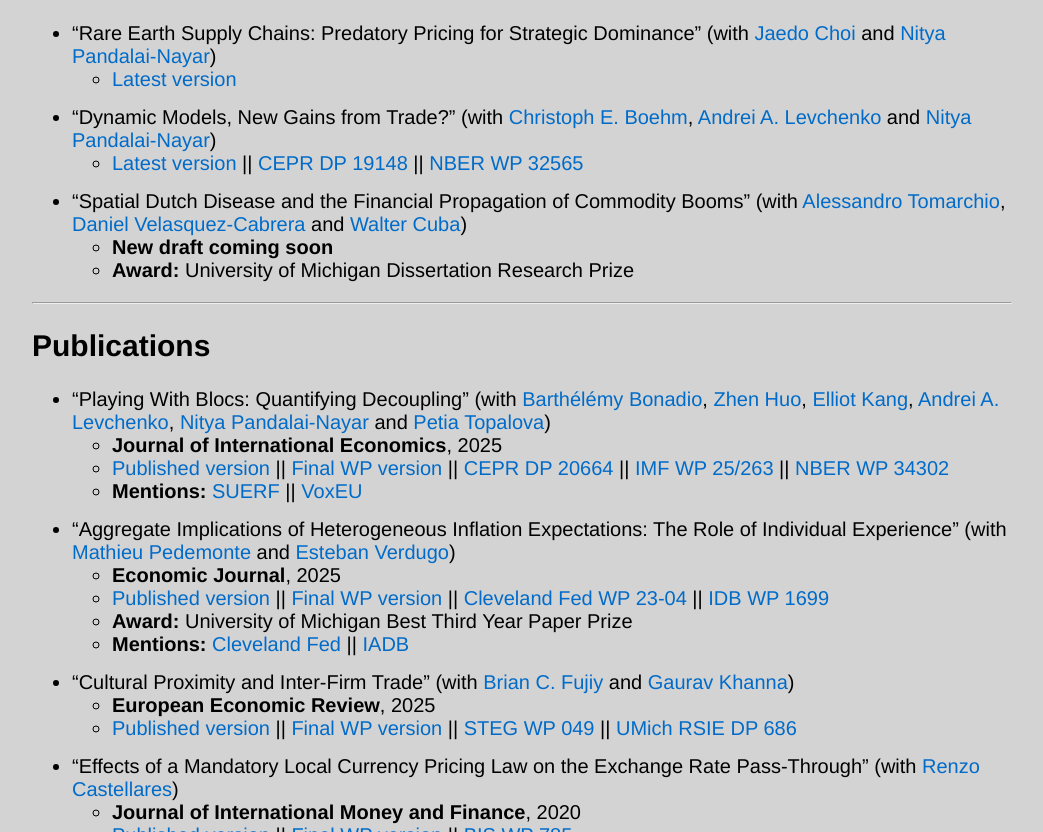
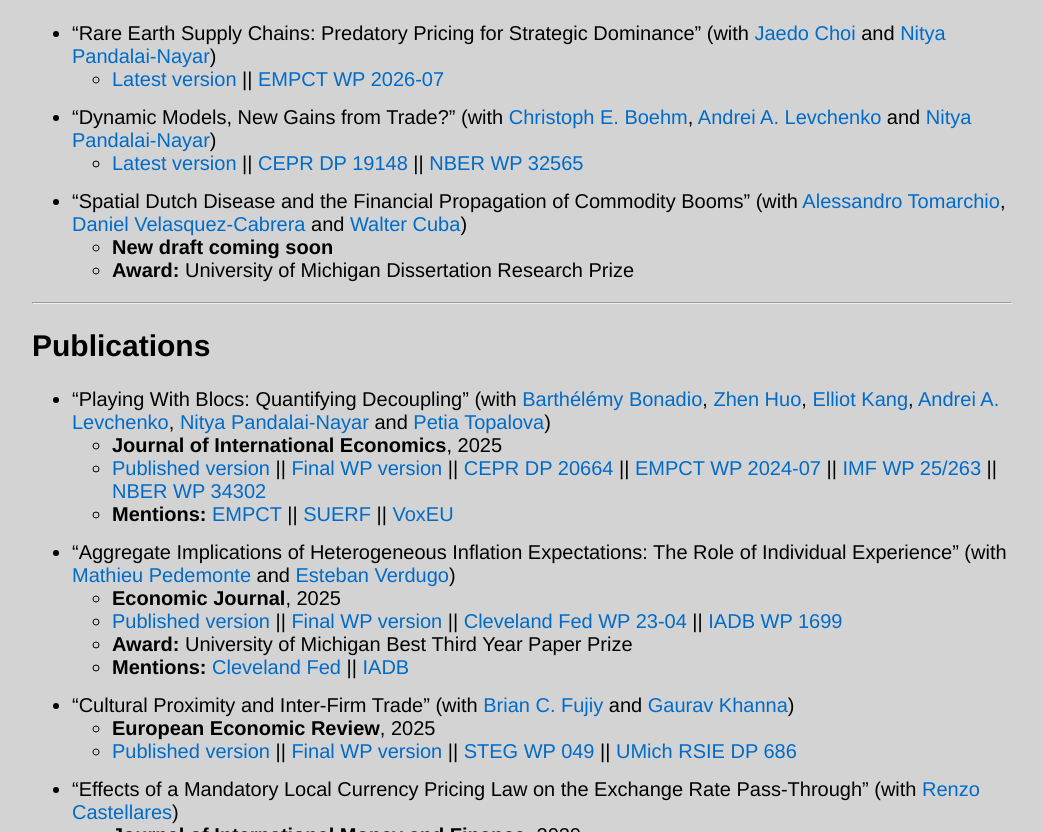
Before and after one commit to hiroshitoma/hiroshitoma.github.io, a plain HTML site: page index.html in a window 1280 px wide. Shown: the part 517-1349 px from the top of the page, without its empty margins (118-1161 px from the left). Drawn offline with Linux system fonts and the light colour scheme.

Commit message:
Update index.html

```diff
--- a/index.html
+++ b/index.html
@@ -89,7 +89,7 @@
 
                 <li>&ldquo;Rare Earth Supply Chains: Predatory Pricing for Strategic Dominance&rdquo; (with <a href="https://www.jaedochoi.com/">Jaedo Choi</a> and <a href="https://sites.google.com/site/nityapandalainayar/home?authuser=1">Nitya Pandalai-Nayar</a>)
                 <ul>
-                    <li><a href="https://docs.google.com/viewer?url=https://raw.githubusercontent.com/hiroshitoma/hiroshitoma.github.io/main/pdfs/CPT_Rare_Earth.pdf">Latest version</a></li>
+                    <li><a href="https://docs.google.com/viewer?url=https://raw.githubusercontent.com/hiroshitoma/hiroshitoma.github.io/main/pdfs/CPT_Rare_Earth.pdf">Latest version</a> || <a href="https://sites.utexas.edu/macro/2026/09/10/rare-earth-supply-chains-predatory-pricing-for-strategic-dominance/">EMPCT WP 2026-07</a></li>
                 </ul></li>
 
 
@@ -131,14 +131,14 @@ of Commodity Booms&rdquo; (with <a href="https://lsa.umich.edu/econ/people/phd-s
 		<li>&ldquo;Playing With Blocs: Quantifying Decoupling&rdquo; (with <a href="https://sites.google.com/view/bbonadio/home">Barthélémy Bonadio</a>, <a href="https://zhenhuo.weebly.com/">Zhen Huo</a>, <a href="https://sites.google.com/view/elliotkang">Elliot Kang</a>, <a href="https://alevchenko.com/">Andrei A. Levchenko</a>, <a href="https://sites.google.com/site/nityapandalainayar/home?authuser=1">Nitya Pandalai-Nayar</a> and <a href="https://www.imf.org/en/Research/Researcher-CV/Author/Topalova-Petia?AuthID=331#Background">Petia Topalova</a>)
                 <ul>
 		<li><strong>Journal of International Economics</strong>, 2025</li>
-                    <li><a href="https://www.sciencedirect.com/science/article/pii/S0022199625001618">Published version</a> || <a href="https://docs.google.com/viewer?url=https://raw.githubusercontent.com/hiroshitoma/hiroshitoma.github.io/main/pdfs/BHKLPTT_Decoupling.pdf">Final WP version</a> || <a href="https://cepr.org/publications/dp20664">CEPR DP 20664</a> || <a href="https://www.elibrary.imf.org/view/journals/001/2025/263/001.2025.issue-263-en.xml">IMF WP 25/263</a> || <a href="https://www.nber.org/papers/w34302">NBER WP 34302</a></li>
-                    <li><strong>Mentions:</strong> <a href="https://www.suerf.org/publications/suerf-policy-notes-and-briefs/decoupling-without-de-globalisation-the-new-geography-of-trade-blocs/">SUERF</a> || <a href="https://cepr.org/voxeu/columns/decoupling-without-deglobalisation-new-geography-trade-blocs">VoxEU</a></li>
+                    <li><a href="https://www.sciencedirect.com/science/article/pii/S0022199625001618">Published version</a> || <a href="https://docs.google.com/viewer?url=https://raw.githubusercontent.com/hiroshitoma/hiroshitoma.github.io/main/pdfs/BHKLPTT_Decoupling.pdf">Final WP version</a> || <a href="https://cepr.org/publications/dp20664">CEPR DP 20664</a> || <a href="https://sites.utexas.edu/macro/2024/10/25/playing-with-blocs-quantifying-decoupling/">EMPCT WP 2024-07</a> || <a href="https://www.elibrary.imf.org/view/journals/001/2025/263/001.2025.issue-263-en.xml">IMF WP 25/263</a> || <a href="https://www.nber.org/papers/w34302">NBER WP 34302</a></li>
+                    <li><strong>Mentions:</strong> <a href="https://sites.utexas.edu/macro/2025/04/18/the-economics-of-trade-bloc-formation-who-wins-from-decoupling/">EMPCT</a> || <a href="https://www.suerf.org/publications/suerf-policy-notes-and-briefs/decoupling-without-de-globalisation-the-new-geography-of-trade-blocs/">SUERF</a> || <a href="https://cepr.org/voxeu/columns/decoupling-without-deglobalisation-new-geography-trade-blocs">VoxEU</a></li>
                 </ul></li>
 
                 <li>&ldquo;Aggregate Implications of Heterogeneous Inflation Expectations: The Role of Individual Experience&rdquo; (with <a href="https://www.mathieupedemonte.com/">Mathieu Pedemonte</a> and <a href="https://everdugop.github.io/">Esteban Verdugo</a>)
                 <ul>
                     <li><strong>Economic Journal</strong>, 2025</li>
-                    <li><a href="https://academic.oup.com/ej/advance-article-abstract/doi/10.1093/ej/ueaf115/8300380">Published version</a> || <a href="https://docs.google.com/viewer?url=https://raw.githubusercontent.com/hiroshitoma/hiroshitoma.github.io/main/pdfs/PTV_Inflation_Expectations.pdf">Final WP version</a> || <a href="https://www.clevelandfed.org/publications/working-paper/2023/wp-2304-aggregate-implications-heterogeneous-inflation-expectations">Cleveland Fed WP 23-04</a> || <a href="https://publications.iadb.org/en/aggregate-implications-heterogeneous-inflation-expectations-role-individual-experience">IDB WP 1699</a></li>
+                    <li><a href="https://academic.oup.com/ej/advance-article-abstract/doi/10.1093/ej/ueaf115/8300380">Published version</a> || <a href="https://docs.google.com/viewer?url=https://raw.githubusercontent.com/hiroshitoma/hiroshitoma.github.io/main/pdfs/PTV_Inflation_Expectations.pdf">Final WP version</a> || <a href="https://www.clevelandfed.org/publications/working-paper/2023/wp-2304-aggregate-implications-heterogeneous-inflation-expectations">Cleveland Fed WP 23-04</a> || <a href="https://publications.iadb.org/en/aggregate-implications-heterogeneous-inflation-expectations-role-individual-experience">IADB WP 1699</a></li>
                     <li><strong>Award:</strong> University of Michigan Best Third Year Paper Prize</li>
                     <li><strong>Mentions:</strong> <a href="https://www.clevelandfed.org/collections/speeches/sp-20231002-a-timely-journey-back-to-price-stability">Cleveland Fed</a> || <a href="https://blogs.iadb.org/ideas-matter/en/personal-experiences-shape-inflation-expectations/">IADB</a></li>
                 </ul></li>
```
